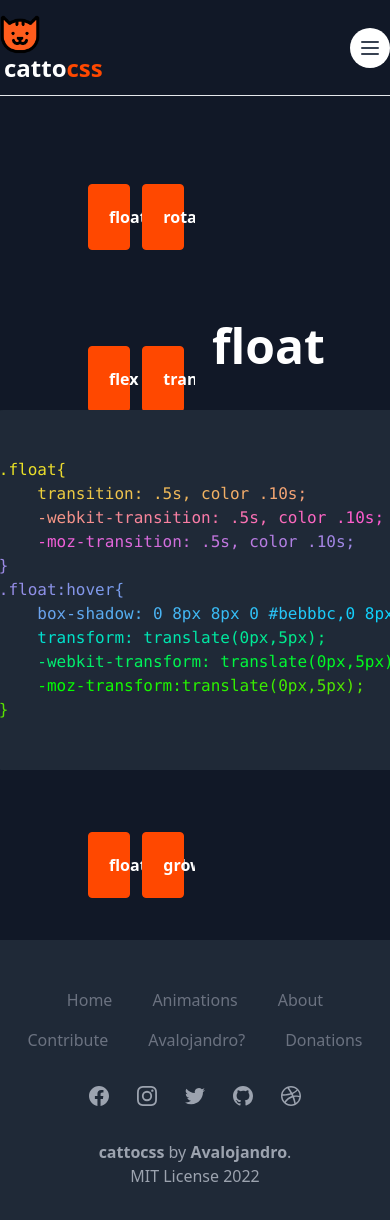
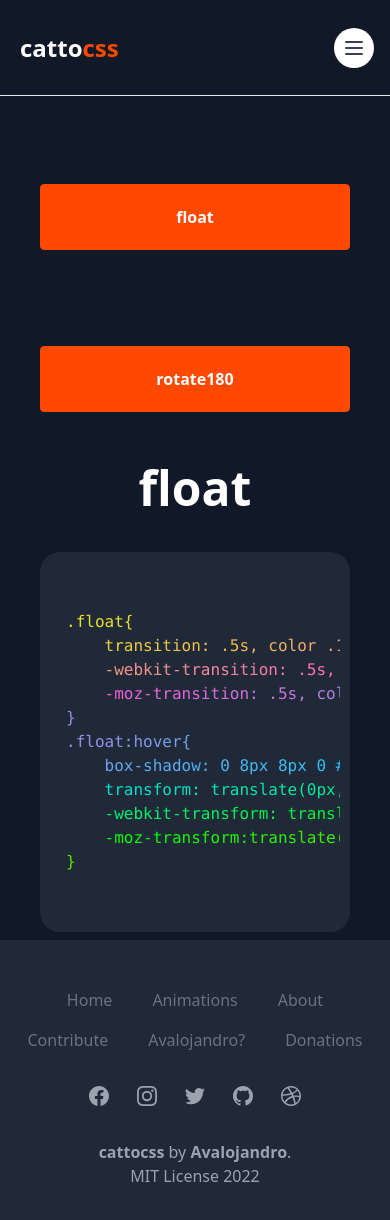
Before and after one commit to Avalojandro/cattocss-web, a Nuxt app: page /animations in a window 390 px wide. Shown: the top 1220 px of the page. Built offline with nearby package versions, Linux system fonts and the light colour scheme.

Commit message:
:iphone: responsive

```diff
--- a/components/CodePreview.vue
+++ b/components/CodePreview.vue
@@ -4,11 +4,15 @@
             {{animationName || 'float'}}
         </div>
         <div class="m-8 p-2">
+
+            <div class="ide2">
             <pre class="ide">
               <code class="rainbow">
               {{ animationCode || defaultCode }}
               </code>
             </pre>
+            </div>
+
         </div>
     </div>
 </template>
@@ -60,6 +64,18 @@ export default {
   padding-left: 16px;
   padding-right: 16px;
   border-radius: 20px;
+  max-height: 30rem;
+  max-width: 40rem;
+  overflow-y: auto;
+}
+
+.ide2{
+  background-color: #1F2937;
+  padding-left: 10px;
+  padding-bottom: 10px;
+  padding-top: 10px;
+  padding-right: 10px;
+  border-radius: 20px;
 }
 
 .rainbow{
--- a/components/HomePage.vue
+++ b/components/HomePage.vue
@@ -4,14 +4,14 @@
 
         <!-- Main Hero Content -->
         <div class="container max-w-lg px-4 py-32 mx-auto text-left md:max-w-none md:text-center bg-gray-900">
-            <h1 class="text-5xl font-extrabold leading-10 tracking-tight text-left text-gray-900 md:text-center sm:leading-none md:text-6xl lg:text-7xl"><span class="inline md:block text-white">Animate <span class="primary-orange">your</span> web</span> <span class="relative mt-2 text-transparent primary-orange bg-clip-text bg-gradient-to-br from-red-600 to-red-500 md:inline-block">using <span class="text-white">catto</span>css</span></h1>
+            <h1 class="text-5xl font-extrabold leading-10 tracking-tight text-center md:text-left text-gray-900 md:text-center sm:leading-none md:text-6xl lg:text-7xl"><span class="inline md:block text-white">Animate <span class="primary-orange">your</span> web</span> <span class="relative mt-2 text-transparent primary-orange bg-clip-text bg-gradient-to-br from-red-600 to-red-500 md:inline-block">using <span class="text-white">catto</span>css</span></h1>
             <center class="">
                 <img src="/catto3.png" class="w-32 my-6" alt="">
             </center>
-            <div class="mx-auto md:max-w-lg md:text-center lg:text-lg text-white">Simplifying the creation of landing pages, blog pages, application pages and so much more!</div>
+            <div class="mx-auto md:max-w-lg text-center lg:text-lg text-white">Simplifying the creation of landing pages, blog pages, application pages and so much more!</div>
             <div class="flex flex-col items-center mt-12 text-center">
                 <span class="relative inline-flex">
-                    <nuxt-link to="/gallery">
+                    <nuxt-link to="/animations">
                     <a routerLink="" type="button" class="inline-flex items-center justify-center w-full px-8 py-4 text-base font-bold leading-6 text-white bg-primary border border-transparent md:w-auto hover:bg-red-500 focus:outline-none focus:ring-2 focus:ring-offset-2 focus:ring-red-600 rounded-full">Get started!</a>
                     </nuxt-link>
                     <span class="absolute top-0 right-0 px-2 py-1 -mt-3 -mr-6 text-xs font-medium leading-tight text-white bg-blue-600 rounded-full">Everything is free</span>
--- a/components/List.vue
+++ b/components/List.vue
@@ -1,16 +1,14 @@
 <template>
     <div>
 
-        <div class="text-white grid grid-cols-3 gap-4">
+        <div class="text-white grid grid-cols-1 md:grid-cols-2 lg:grid-cols-3 gap-4 pb-32">
             <div v-for="animation of animations"  v-bind:key="animation" class="p-10 text-center items-center">
                 <div @click="sendData(animation.name, animation.code)" :class="getAnimation(animation.class)">
                     <span>{{animation.name}}</span>
                 </div>
-
             </div>
             <br>
         </div>
-
     </div>
 </template>
 
--- a/components/NavBar.vue
+++ b/components/NavBar.vue
@@ -1,10 +1,10 @@
 <template>
             <nav class="relative z-50 h-24 select-none">
-            <div class="container relative flex flex-wrap items-center justify-between h-24 mx-auto overflow-hidden font-medium border-b border-gray-200 md:overflow-visible lg:justify-center sm:px-4 md:px-2">
+            <div class="container relative flex flex-wrap items-center justify-between h-24 mx-auto overflow-hidden font-medium border-b border-gray-200 md:overflow-visible lg:justify-center px-4 md:px-2">
                 <div class="flex items-center justify-start w-1/4 h-full pr-4">
                     <a href="#_" class="inline-block py-4 md:py-0">
                         <NuxtLink to="/">
-                            <img src="/catto3.png" class="w-10 inline align-middle" alt="">
+                            <img src="/catto3.png" class="hidden md:inline w-10 inline align-middle" alt="">
                             <span class="align-middle p-1 text-2xl font-black leading-none text-gray-900"><span class="text-white">catto</span><span class="primary-orange">css</span></span>
                         </NuxtLink>
                     </a>
@@ -29,7 +29,7 @@
                         </div>
                     </div>
                 </div>
-                <div  class="absolute right-0 flex flex-col items-center items-end justify-center w-10 h-10 bg-white rounded-full cursor-pointer md:hidden hover:bg-gray-100">
+                <div  class="absolute right-0 mr-4 flex flex-col items-center items-end justify-center w-10 h-10 bg-white rounded-full cursor-pointer md:hidden hover:bg-gray-100">
                     <svg class="w-6 h-6 text-gray-700" fill="none" stroke-linecap="round" stroke-linejoin="round" stroke-width="2" viewBox="0 0 24 24" stroke="currentColor">
                         <path d="M4 6h16M4 12h16M4 18h16"></path>
                     </svg>
--- a/pages/animations.vue
+++ b/pages/animations.vue
@@ -1,14 +1,14 @@
 <template>
     <div class="h-screen overflow-hidden">
-        <div class="grid grid-cols-2 p-12">
+        <div class="grid grid-cols-1 gap-y-8 lg:gap-y-0 lg:grid-cols-2 py-12 pl-0 2xl:pl-12">
 
             <!-- Demo view -->
-            <div class="h-screen overflow-auto text-white">
+            <div class="h-72 lg:h-screen overflow-auto text-white">
                 <List @getAnimationName="listDataName" @getAnimationCode="listDataCode"/>
             </div>
 
             <!-- Code view -->
-            <div class="text-white items-center justify-center flex">
+            <div class="text-white items-center justify-center lg:flex">
                <CodePreview :animationName="animationName" :animationCode="animationCode"/>
             </div>
         </div>
@@ -18,6 +18,7 @@
 <style>
 ::-webkit-scrollbar {
   width: 3px;
+  height: 3px;
 }
 ::-webkit-scrollbar-track {
   background: #ffffff96;
--- a/pages/avalojandro.vue
+++ b/pages/avalojandro.vue
@@ -15,7 +15,7 @@
             <div>
                 <center class="relative">
                    <img src="/avalojandro.png" class="z-20 relative rounded-full p-2 bg-white w-2/4" alt="">
-                   <div class="absolute w-36 h-36 bg-blue-700 z-30 rounded transform translate-x-24 -translate-y-24">
+                   <div class="absolute w-36 h-36 bg-blue-700 z-30 rounded animacion">
                        &nbsp;
                    </div>
                    <div class="absolute triangle rounded z-0 transform left-0 top-0 translate-x-32">
@@ -90,5 +90,31 @@
   transform: translateY(-24rem);
 }
 
+.animacion{
+
+  animation-name: animation;
+  animation-duration: 50s;
+  animation-iteration-count: infinite;
+}
+
+@keyframes animation {
+
+
+        0% {
+          transform: rotate3d(0, 0, 1, 15deg) translateX(6rem) translateY(-6rem);
+        }
+        25%{
+          transform: rotate3d(0, 0, 1, -10deg) translateX(6rem) translateY(-6rem);
+        }
+        50% {
+          transform: rotate3d(0, 0, 1, 5deg) translateX(6rem) translateY(-6rem);
+        }
+        75%{
+          transform: rotate3d(0, 0, 1, -5deg) translateX(6rem) translateY(-6rem);
+        }
+        100% {
+          transform: rotate3d(0, 0, 1, 15deg) translateX(6rem) translateY(-6rem);
+        }
+}
 
 </style>
```
Also changed, not shown: pages/about.vue (+12 -12 lines).
